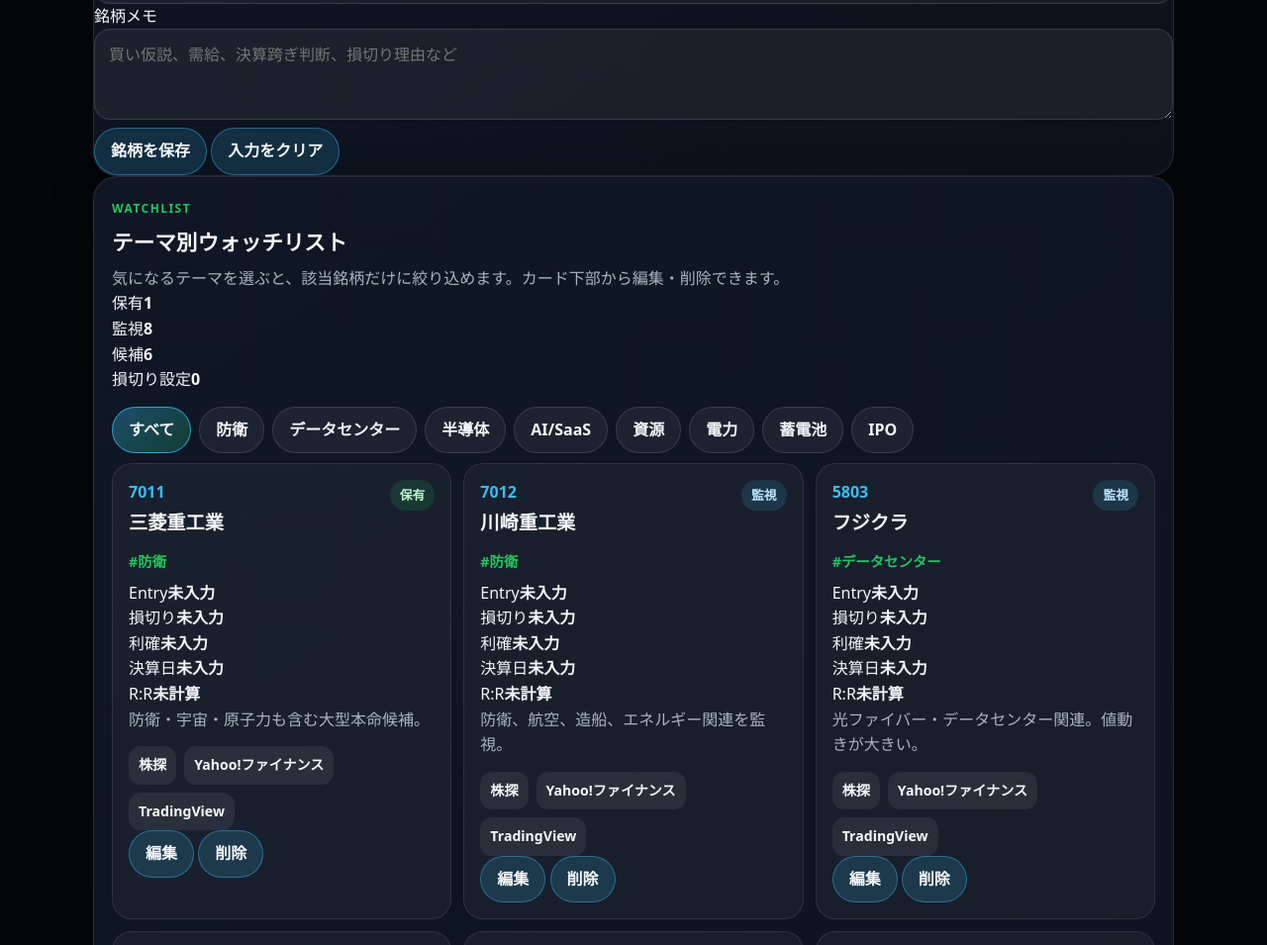
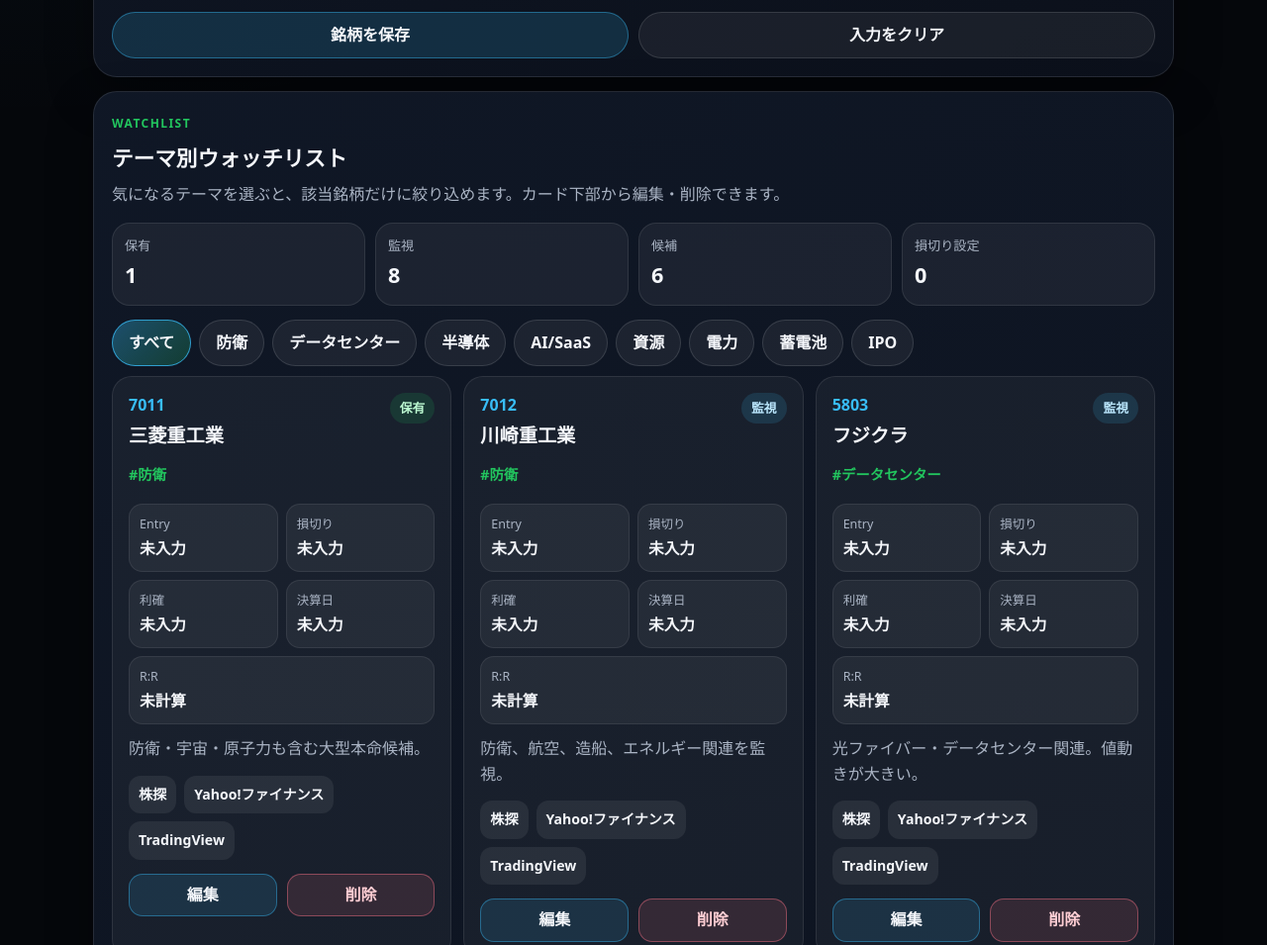
Before and after one commit to tes423ash-a11y/japan-stock-portal, a plain HTML site: page index.html in a window 1280 px wide. Shown: the part 1740-2695 px from the top of the page at 99% size. Drawn offline with Linux system fonts and the light colour scheme.

Commit message:
Add styles for stock editor and trade fields

```diff
--- a/style.css
+++ b/style.css
@@ -40,7 +40,8 @@
 
 button,
 input,
-textarea {
+textarea,
+select {
   font: inherit;
 }
 
@@ -97,7 +98,8 @@
 }
 
 .pill-link.secondary,
-.filter-button {
+.filter-button,
+.button-muted {
   border-color: rgba(255, 255, 255, 0.12);
   background: rgba(255, 255, 255, 0.06);
 }
@@ -164,31 +166,36 @@
 }
 
 .search-card,
+.manager-card,
 #watchlist,
 .memo-layout > .card {
   padding: 18px;
   margin-bottom: 14px;
 }
 
-.search-form {
+.search-form,
+.stock-editor-form {
   margin-top: 16px;
 }
 
 .search-form label,
-.memo-item label {
+.memo-item label,
+.form-field label {
   display: block;
   font-weight: 700;
   margin-bottom: 8px;
 }
 
-.input-row {
+.input-row,
+.form-grid {
   display: grid;
   grid-template-columns: 1fr;
   gap: 10px;
 }
 
 input,
-textarea {
+textarea,
+select {
   width: 100%;
   color: var(--text);
   background: rgba(255, 255, 255, 0.06);
@@ -198,8 +205,13 @@
   outline: none;
 }
 
+select {
+  appearance: none;
+}
+
 input:focus,
-textarea:focus {
+textarea:focus,
+select:focus {
   border-color: rgba(56, 189, 248, 0.8);
   box-shadow: 0 0 0 4px rgba(56, 189, 248, 0.14);
 }
@@ -228,6 +240,53 @@
   border-color: rgba(34, 197, 94, 0.34);
 }
 
+.editor-actions,
+.card-actions {
+  display: grid;
+  grid-template-columns: 1fr;
+  gap: 10px;
+  margin-top: 14px;
+}
+
+.small-button {
+  min-height: 40px;
+  padding: 8px 12px;
+  border-radius: 14px;
+  background: rgba(56, 189, 248, 0.12);
+}
+
+.small-button.danger {
+  border-color: rgba(251, 113, 133, 0.45);
+  background: rgba(251, 113, 133, 0.12);
+  color: #fecdd3;
+}
+
+.portfolio-summary {
+  display: grid;
+  grid-template-columns: repeat(2, 1fr);
+  gap: 10px;
+  margin-top: 16px;
+}
+
+.summary-card {
+  padding: 12px;
+  border-radius: 18px;
+  background: rgba(255, 255, 255, 0.055);
+  border: 1px solid rgba(255, 255, 255, 0.09);
+}
+
+.summary-card span {
+  display: block;
+  color: var(--muted);
+  font-size: 0.82rem;
+}
+
+.summary-card strong {
+  display: block;
+  margin-top: 2px;
+  font-size: 1.35rem;
+}
+
 .filter-row {
   display: flex;
   gap: 8px;
@@ -254,6 +313,14 @@
   display: grid;
   grid-template-columns: 1fr;
   gap: 12px;
+}
+
+.empty-message {
+  color: var(--muted);
+  margin: 0;
+  padding: 16px;
+  border-radius: 18px;
+  background: rgba(255, 255, 255, 0.05);
 }
 
 .stock-card {
@@ -309,8 +376,38 @@
 }
 
 .stock-card p {
-  margin: 0;
+  margin: 12px 0 0;
   color: var(--muted);
+}
+
+.trade-grid {
+  display: grid;
+  grid-template-columns: repeat(2, 1fr);
+  gap: 8px;
+  margin-top: 10px;
+}
+
+.trade-grid div {
+  padding: 10px;
+  border-radius: 14px;
+  background: rgba(255, 255, 255, 0.055);
+  border: 1px solid rgba(255, 255, 255, 0.08);
+}
+
+.trade-grid .wide {
+  grid-column: 1 / -1;
+}
+
+.trade-grid span {
+  display: block;
+  color: var(--muted);
+  font-size: 0.78rem;
+}
+
+.trade-grid strong {
+  display: block;
+  margin-top: 2px;
+  font-size: 0.98rem;
 }
 
 .stock-links {
@@ -345,6 +442,10 @@
 textarea {
   min-height: 92px;
   resize: vertical;
+}
+
+.full-width textarea {
+  min-height: 120px;
 }
 
 .widget-placeholder {
@@ -383,6 +484,19 @@
     grid-template-columns: 1fr auto;
   }
 
+  .form-grid {
+    grid-template-columns: repeat(2, 1fr);
+  }
+
+  .editor-actions,
+  .card-actions {
+    grid-template-columns: repeat(2, 1fr);
+  }
+
+  .portfolio-summary {
+    grid-template-columns: repeat(4, 1fr);
+  }
+
   .watchlist-grid {
     grid-template-columns: repeat(2, 1fr);
   }
```
